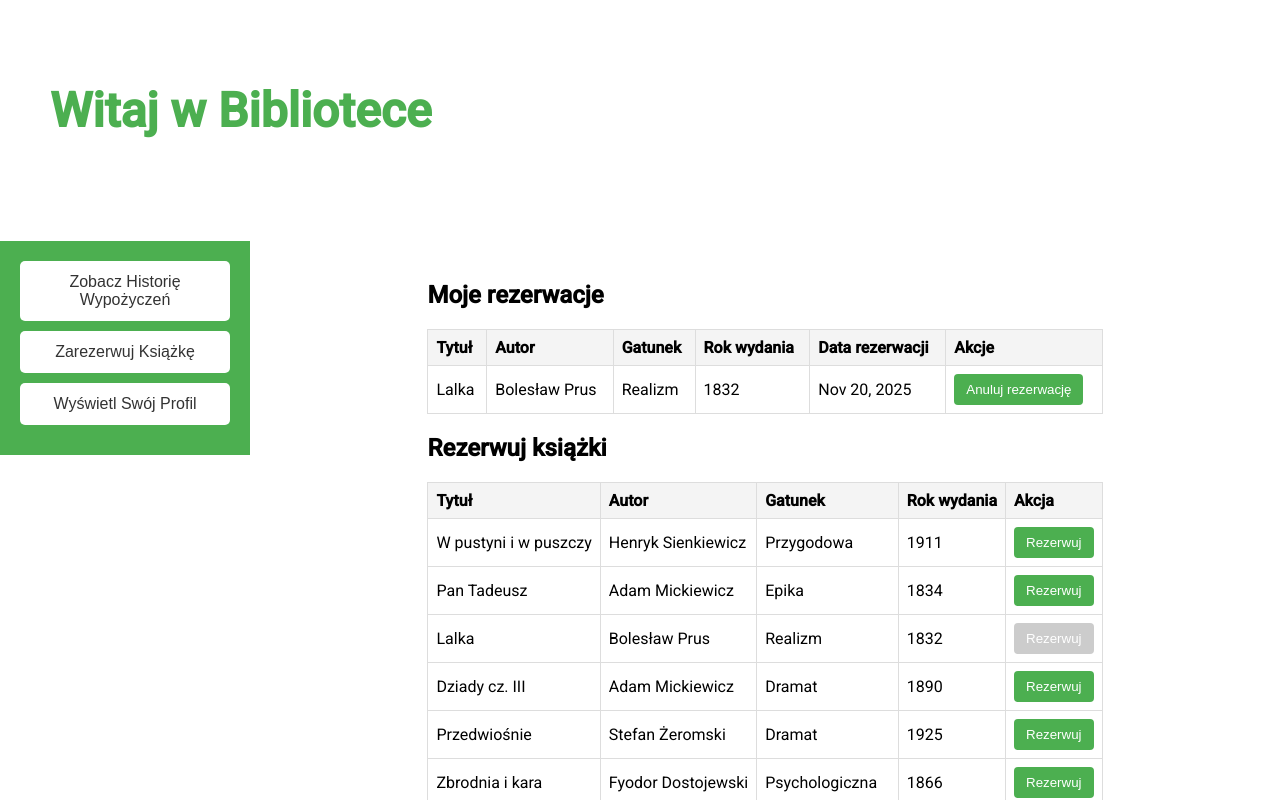
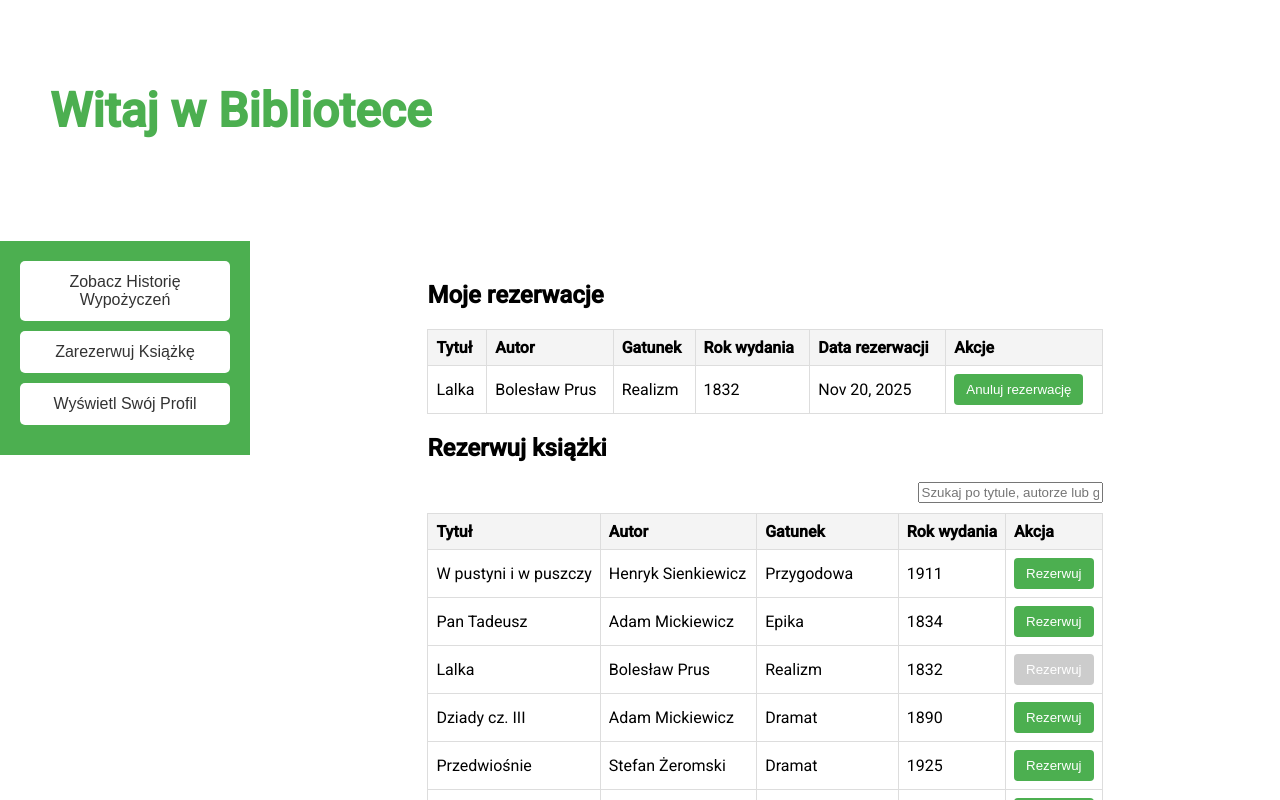
Before and after one commit to MaRchello28/Biblioteka3, an Angular app: page /user-site in a window 1280 px wide. Both pictures are taken after a click on the button "Zarezerwuj Książkę". Shown: the top 800 px of the page. Built offline with nearby package versions, Linux system fonts and the light colour scheme.

Commit message:
Wyszukiwanie ksiek przez Usera

```diff
--- a/src/app/components/reserve-book/reserve-book.component.css
+++ b/src/app/components/reserve-book/reserve-book.component.css
@@ -133,3 +133,25 @@ button:disabled {
 .sidebar button:hover {
   background-color: #45a049;
 }
+
+/* Kontener dla wyszukiwarki */
+.search-container {
+  display: flex;
+  justify-content: flex-end;
+  margin-bottom: 10px;
+  margin-top: 20px;
+}
+
+/* Pole wyszukiwania */
+.search-input {
+  padding: 8px;
+  font-size: 1rem;
+  width: 250px;
+  border: 1px solid #ccc;
+  border-radius: 4px;
+}
+
+.search-input:focus {
+  border-color: #4CAF50;
+  outline: none;
+}
--- a/src/app/components/reserve-book/reserve-book.component.html
+++ b/src/app/components/reserve-book/reserve-book.component.html
@@ -28,18 +28,25 @@
 
 <div class="reserve-books-container">
   <h2>Rezerwuj książki</h2>
+
+  <!-- Pole wyszukiwania książek -->
+  <div class="search-container">
+    <input type="text" [(ngModel)]="searchQuery" id="searchQuery" placeholder="Szukaj po tytule, autorze lub gatunku" />
+  </div>
+
   <table>
     <thead>
       <tr>
-        <th>Tytuł</th>
-        <th>Autor</th>
-        <th>Gatunek</th>
-        <th>Rok wydania</th>
+        <th (click)="sortBooks('title')">Tytuł</th>
+        <th (click)="sortBooks('author')">Autor</th>
+        <th (click)="sortBooks('genre')">Gatunek</th>
+        <th (click)="sortBooks('publicationYear')">Rok wydania</th>
         <th>Akcja</th>
       </tr>
     </thead>
     <tbody>
-      <tr *ngFor="let book of books">
+      <!-- Wyświetl książki, które pasują do wyszukiwania -->
+      <tr *ngFor="let book of getFilteredBooks()">
         <td>{{ book.title }}</td>
         <td>{{ book.author }}</td>
         <td>{{ book.genre }}</td>
--- a/src/app/components/reserve-book/reserve-book.component.ts
+++ b/src/app/components/reserve-book/reserve-book.component.ts
@@ -4,12 +4,13 @@ import { Book } from '../../models/book.model';
 import { CommonModule } from '@angular/common';
 import { Reservation } from '../../models/reservation.model';
 import { ReservationService } from '../../services/reservation.service';
+import { FormsModule } from '@angular/forms';
 
 @Component({
   selector: 'app-reserve-book',
   templateUrl: './reserve-book.component.html',
   styleUrls: ['./reserve-book.component.css'],
-  imports: [CommonModule]
+  imports: [CommonModule, FormsModule]
 })
 export class ReserveBookComponent implements OnInit {
   books: Book[] = [];
@@ -17,11 +18,14 @@ export class ReserveBookComponent implements OnInit {
   sortProperty: keyof Book = 'title';
   sortDirection: 'asc' | 'desc' = 'asc';
   isReserveBookVisible = true;
+  filteredBooks: Book[] = [];
+  searchQuery: string = '';
 
   constructor(public bookService: BookService, public reservationService: ReservationService) {}
 
   ngOnInit(): void {
     this.books = this.bookService.books; this.reservations = this.reservationService.getReservations();
+    this.reservations = this.reservationService.getReservations();
   }
 
   canReserveBook(): boolean {
@@ -66,4 +70,23 @@ export class ReserveBookComponent implements OnInit {
   getBookById(bookId: number): Book | undefined {
     return this.books.find(book => book.bookId === bookId);
   }
+
+  filterBooks(): void {
+    this.filteredBooks = this.books.filter(book => {
+      const query = this.searchQuery.toLowerCase();
+      return (
+        book.title.toLowerCase().includes(query) ||
+        book.author.toLowerCase().includes(query) ||
+        book.genre.toLowerCase().includes(query)
+      );
+    });
+  }
+
+  getFilteredBooks(): Book[] {
+    return this.books.filter(book =>
+      book.title.toLowerCase().includes(this.searchQuery.toLowerCase()) ||
+      book.author.toLowerCase().includes(this.searchQuery.toLowerCase()) ||
+      book.genre.toLowerCase().includes(this.searchQuery.toLowerCase())
+    );
+  }
 }
```
